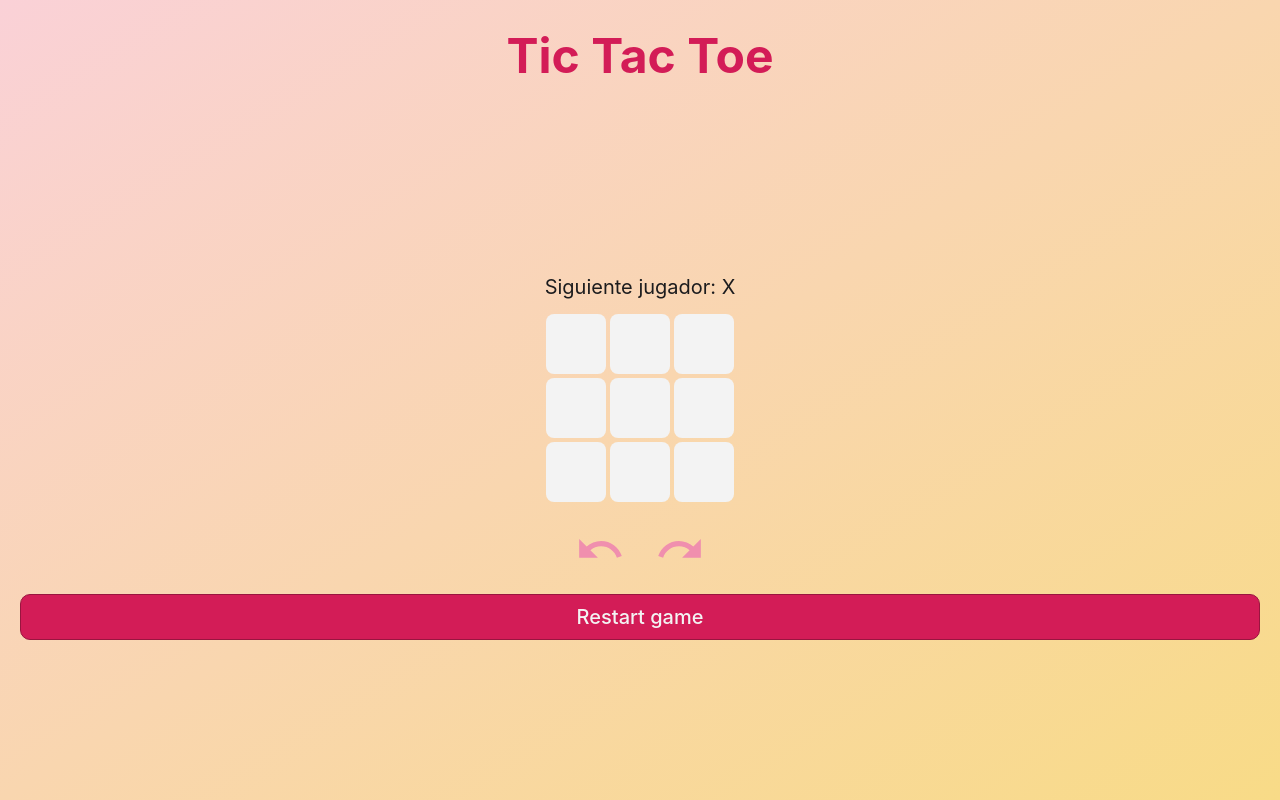
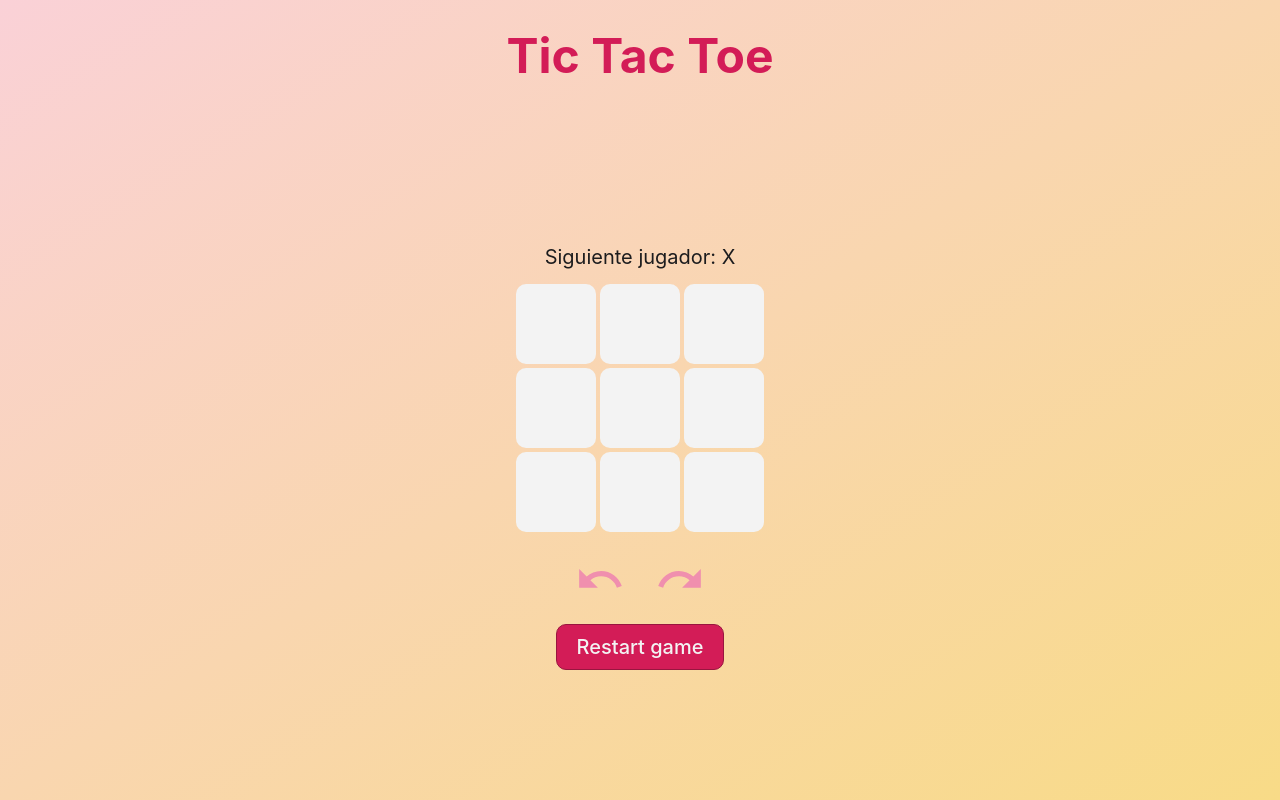
Before and after one commit to LidiaA3/tictactoe, a React (Vite) app: page / in a window 1280 px wide. Built offline with nearby package versions, Linux system fonts and the light colour scheme.

Commit message:
Style media queries

```diff
--- a/src/index.scss
+++ b/src/index.scss
@@ -63,6 +63,7 @@ h1 {
   display: flex;
   flex-direction: column;
   justify-content: center;
+  align-items: center;
   gap: 2rem;
   padding: 2rem;
 
@@ -148,6 +149,17 @@ button {
   }
 }
 
+@media all and (min-width: 650px) {
+  button {
+    max-width: 35rem;
+  }
+
+  .square {
+    width: 8rem;
+    height: 8rem;
+    font-size: 5rem;
+  }
+}
 
 
 ::-webkit-scrollbar {
```
